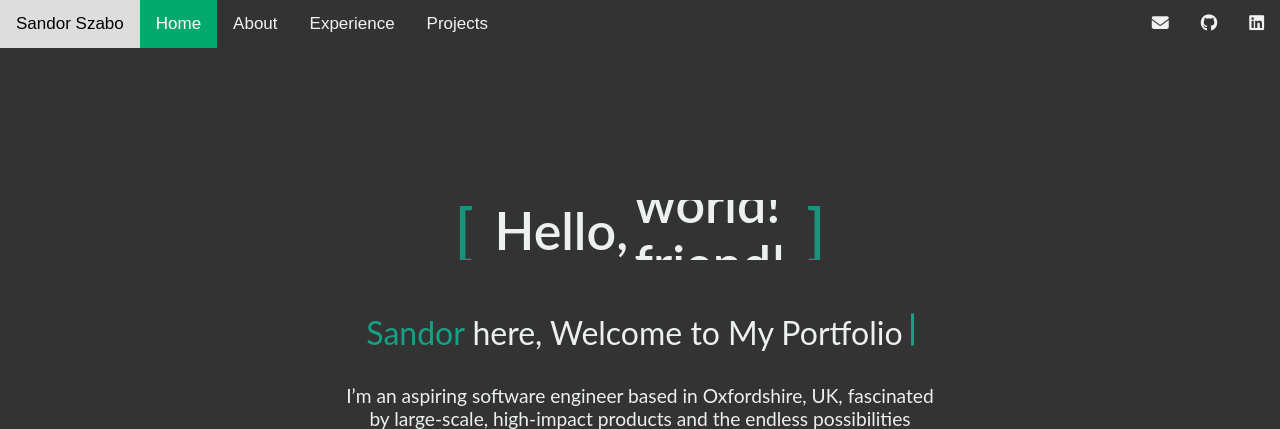
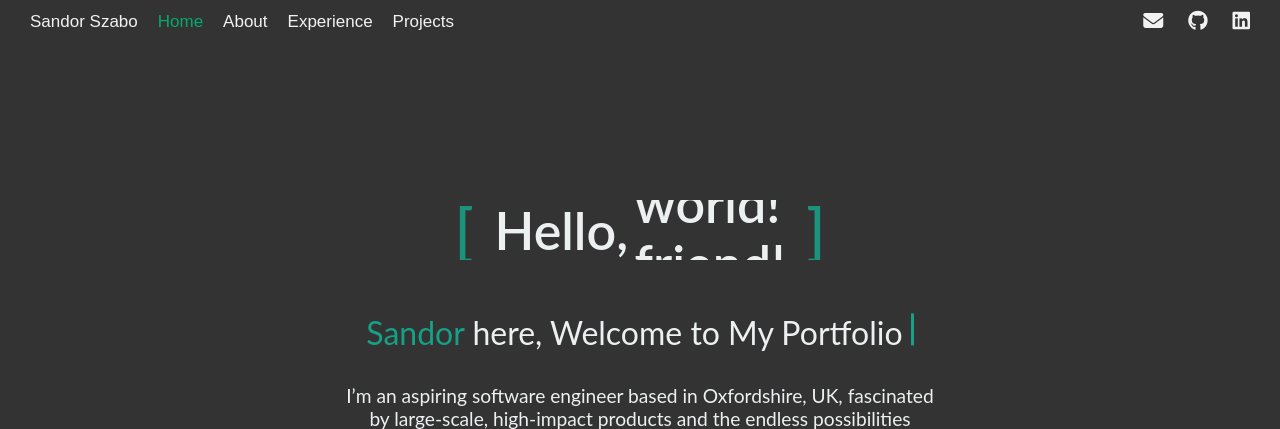
Before and after one commit to SandorZsomborSzabo/SandorZsomborSzabo.github.io, a Flask app: page / in a window 1280 px wide. Shown: the top 429 px of the page. Run offline with Flask 3, Linux system fonts and the light colour scheme.

Commit message:
Navbar hover now only applies to text

```diff
--- a/static/css/styles.css
+++ b/static/css/styles.css
@@ -16,51 +16,70 @@ h1 {
 .topnav {
     background-color: #333;
     overflow: hidden;
+    display: flex;
+    align-items: center;
+    padding: 10px 20px; /* Adds padding to navbar */
 }
 
 /* Navbar Links */
 .topnav a {
-  float: left;
     color: #f2f2f2;
-  text-align: center;
-  padding: 14px 16px;
     text-decoration: none;
     font-size: 17px;
+    margin: 0 10px; /* Adds spacing instead of padding */
+    display: inline-block; /* Ensures hover only applies to text */
 }
 
 /* Navbar Hover Effect */
 .topnav a:hover {
-  background-color: #ddd;
-  color: black;
+    background-color: transparent; /* Remove background highlight */
+    color: #04AA6D; /* Change text color on hover */
 }
 
 /* Active Navbar Link */
 .topnav a.active {
-  background-color: #04AA6D;
-  color: white;
+    background-color: transparent;
+    color: #04AA6D;
+}
+
+/* Social Icons */
+.social-icons {
+    margin-left: auto; /* Pushes icons to the right */
+    display: flex;
+    align-items: center;
+}
+
+.social-icons a {
+    color: #f2f2f2;
+    text-decoration: none;
+    font-size: 20px;
+    margin-left: 15px; /* Space between icons */
+}
+
+/* Social Icons Hover Effect */
+.social-icons a:hover {
+    background-color: transparent; /* Remove background highlight */
+    color: #04AA6D; /* Change icon color on hover */
 }
 
 /* ANIMATED TEXT SECTION */
 .content {
     position: absolute;
-  /* Move it slightly up so there's room for .intro below */
     top: 40%;
     left: 50%;
     transform: translate(-50%, -50%);
-
-  /* Increased height and font sizes by ~50% */
-  height: 240px; /* was 160px */
+    height: 240px;
     overflow: hidden;
     font-family: 'Lato', sans-serif;
-  font-size: 52px; /* was 35px */
-  line-height: 60px; /* was 40px */
+    font-size: 52px;
+    line-height: 60px;
     color: #ecf0f1;
 }
 
 .content__container {
     font-weight: 600;
     overflow: hidden;
-  height: 60px; /* match the new line-height */
+    height: 60px;
     padding: 0 40px;
     position: relative;
 }
@@ -81,7 +100,7 @@ h1 {
     position: absolute;
     top: 0;
     color: #16a085;
-  font-size: 62px; /* scaled up as well */
+    font-size: 62px;
     line-height: 60px;
     animation: opacity 2s infinite;
 }
@@ -94,14 +113,14 @@ h1 {
 
 .content__container__list {
     margin-top: 0;
-  padding-left: 140px; /* increase to account for bigger bracket text */
+    padding-left: 140px;
     text-align: left;
     list-style: none;
     animation: change 10s infinite;
 }
 
 .content__container__list__item {
-  line-height: 60px; /* match new line-height */
+    line-height: 60px;
     margin: 0;
 }
 
@@ -117,10 +136,10 @@ h1 {
     33.33%, 50% { transform: translate3d(0, -50%, 0); }
 }
 
-/* INTRO SECTION - Placed below the content */
+/* INTRO SECTION */
 .intro {
     position: absolute;
-  top: 50%; /* Adjust as needed to sit below the .content area */
+    top: 50%;
     left: 50%;
     transform: translate(-50%, -50%);
     font-family: 'Lato', sans-serif;
@@ -132,49 +151,25 @@ h1 {
 }
 
 .intro p:nth-of-type(2) {
-  font-size: 1.2rem; /* or any size you want */
+    font-size: 1.2rem;
 }
 
+/* Highlighted text */
 .sandor-highlight {
     color: #16a085;
 }
 
+/* Cursor effect */
 .cursor {
-  /* make the cursor visible */
     display: inline-block;
-  width: 3px;          /* narrow width to mimic a text cursor */
-  height: 1em;         /* match the line height of the text */
-  background-color: #16a085; /* same color as your text, or adjust as needed */
-
-  /* animation */
+    width: 3px;
+    height: 1em;
+    background-color: #16a085;
     animation: blink 1s step-start infinite;
 }
 
-/* define the blinking effect */
 @keyframes blink {
     50% {
         opacity: 0;
     }
 }
-
-/* Style for Social Icons Container */
-.social-icons {
-  float: right;       /* Positions the icons to the right */
-  display: flex;      /* Ensures the icons line up horizontally */
-  align-items: center;
-}
-
-/* Style for Social Icons Links */
-.social-icons a {
-  color: #f2f2f2;
-  text-decoration: none;
-  padding: 14px 16px; /* Adjusts spacing similar to other nav links */
-  font-size: 17px;    /* Matches the navbar font size */
-}
-
-/* Hover effect for Social Icons */
-.social-icons a:hover {
-  background-color: #ddd;
-  color: black;
-  transition: background-color 0.3s, color 0.3s;
-}
```
Lines whose indentation alone changed are shown as unchanged.
